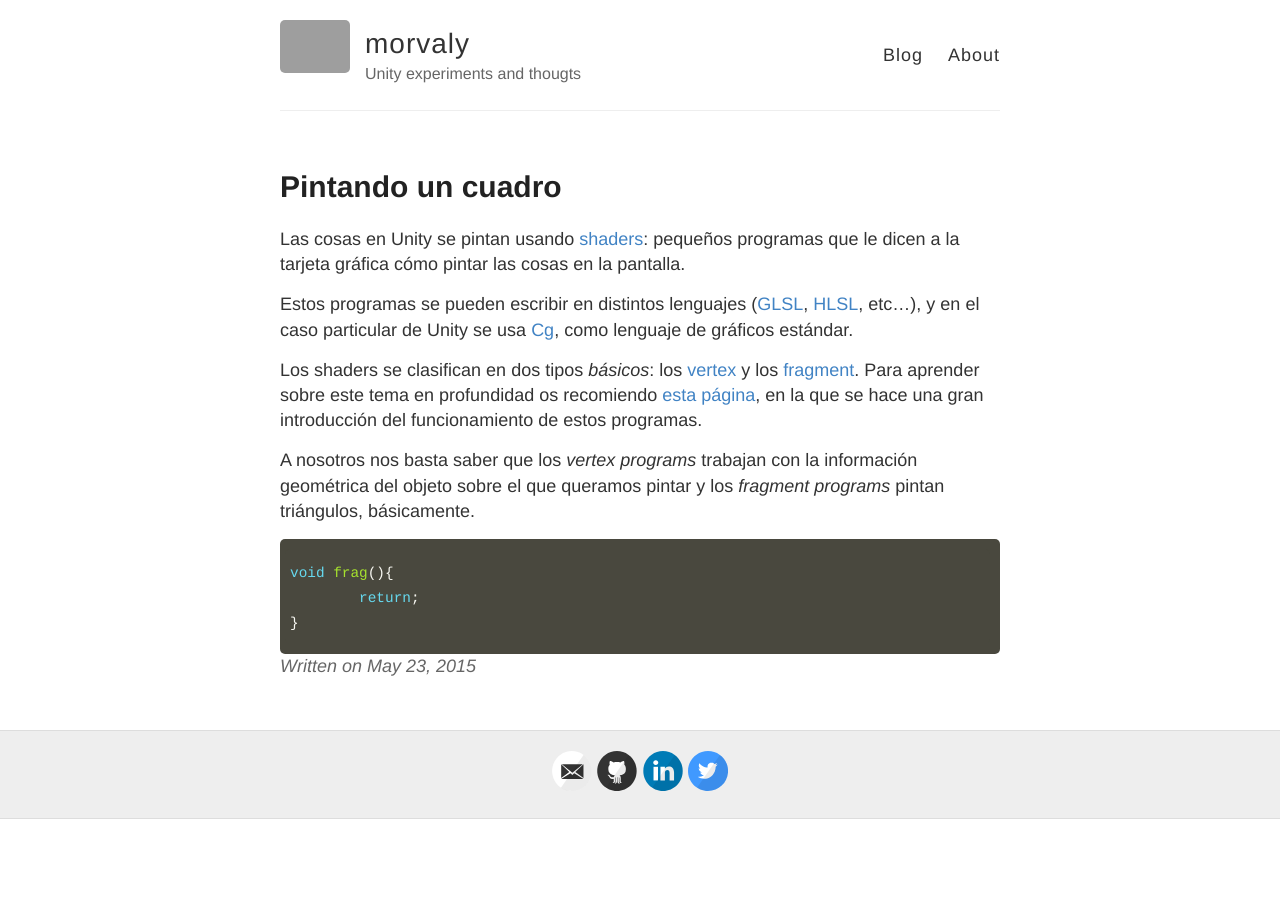
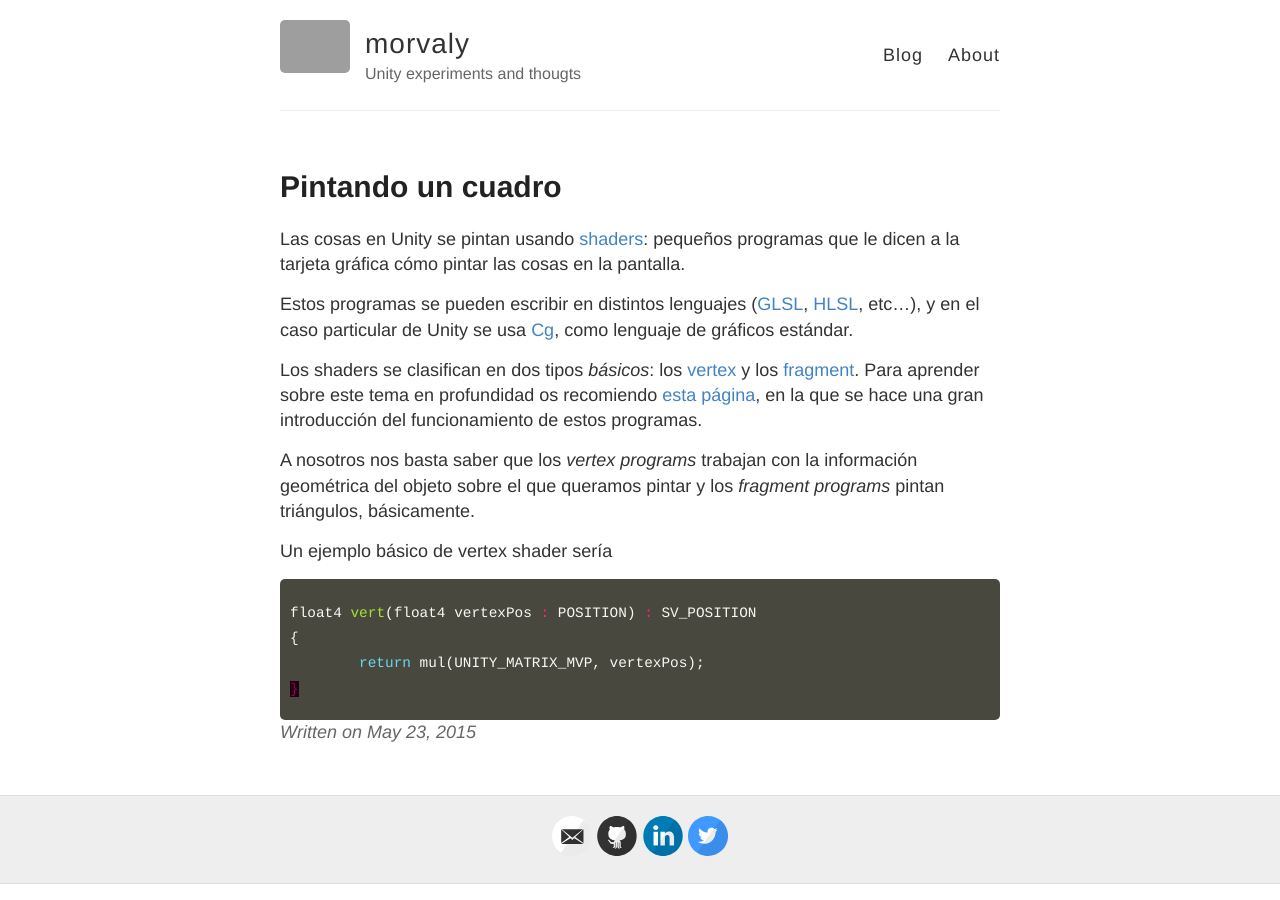
Before and after one commit to josemorval/UnityArchive, a Jekyll site: the page built from _posts/2015-05-23-pintandocuadro.md, in a window 1280 px wide. Built offline with Jekyll 4.4.1, drawn with Linux system fonts in a browser that asks for light colours; Markdown is read by kramdown in place of the engine named in the settings; grey boxes are pictures that could not be loaded.

Commit message:
Updated 2015-05-23-pintandocuadro.md

````diff
--- a/_posts/2015-05-23-pintandocuadro.md
+++ b/_posts/2015-05-23-pintandocuadro.md
@@ -15,8 +15,10 @@ Los shaders se clasifican en dos tipos _básicos_: los [vertex](https://www.open
 
 A nosotros nos basta saber que los _vertex programs_ trabajan con la información geométrica del objeto sobre el que queramos pintar y los _fragment programs_ pintan triángulos, básicamente.
 
+Un ejemplo básico de vertex shader sería
 ```c
-void frag(){
-	return;
+float4 vert(float4 vertexPos : POSITION) : SV_POSITION
+{
+	return mul(UNITY_MATRIX_MVP, vertexPos);
 }
 ```
````
